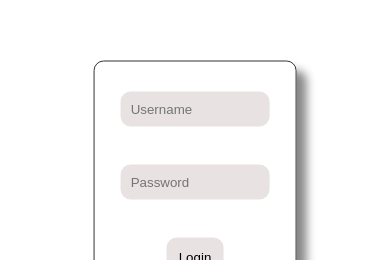
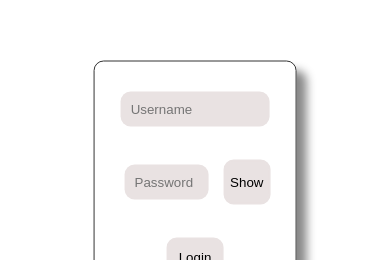
Before and after one commit to shouryaeaga/TodoZen, a SvelteKit app in the folder src/frontend/: page /auth/login in a window 390 px wide. Shown: the part 194-454 px from the top of the page. Built offline with nearby package versions, Linux system fonts and the light colour scheme.

Commit message:
fixes for mobile

```diff
--- a/src/frontend/src/routes/auth/login/+page.svelte
+++ b/src/frontend/src/routes/auth/login/+page.svelte
@@ -8,6 +8,7 @@
     let password;
     $: message = ""
     import apiUrl from '$lib/appConfig'
+    let password_box
 
     const api_url = apiUrl.apiUrl
 
@@ -45,6 +46,14 @@
         })
         .catch((err) => console.log(err))
     }
+
+    const toggleVisibility = (e) => {
+        if (password_box.type === "password") {
+            password_box.type = "text"
+        } else {
+            password_box.type = "password"
+        }
+    }
 </script>
 
 
@@ -66,7 +75,10 @@
             {/if}
             <input id="usernameInput" type="text" name="username" placeholder="Username" bind:value={username} required/>
             <br>
-            <input id="passwordInput" type="password" name="password" placeholder="Password" bind:value={password} required/>
+            <div id="password">
+                <input type="password" name="password" id="passwordInput" placeholder="Password" bind:value={password} bind:this={password_box} required>
+                <button on:click={toggleVisibility}>Show</button>
+            </div>
             <br>
             <input id="submitButton" type="submit" value="Login" />
             <p id="message">{message}</p>
@@ -84,6 +96,11 @@
 </div>
 
 <style>
+    #password {
+        display: flex;
+        position: relative;
+        width: 100%;
+    }
     a {
         margin: 10px;
         text-align: center;
@@ -135,4 +152,13 @@
         justify-content: center;
         align-content: center;
     }
+
+    button {
+        background-color: #e9e2e2;
+        border-radius: 10px;
+        border: 2px solid #e9e2e2;
+        padding: 5px;
+        margin: 5px;
+        cursor: pointer;
+    }
 </style>
```
